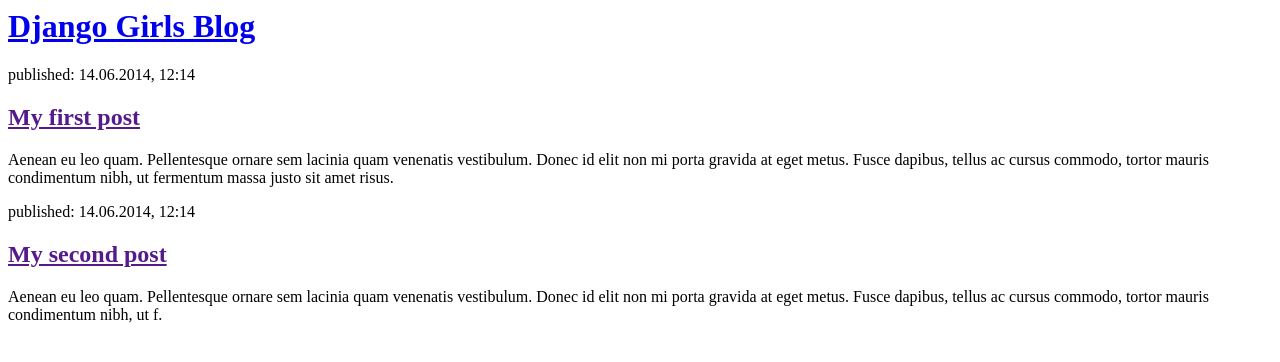
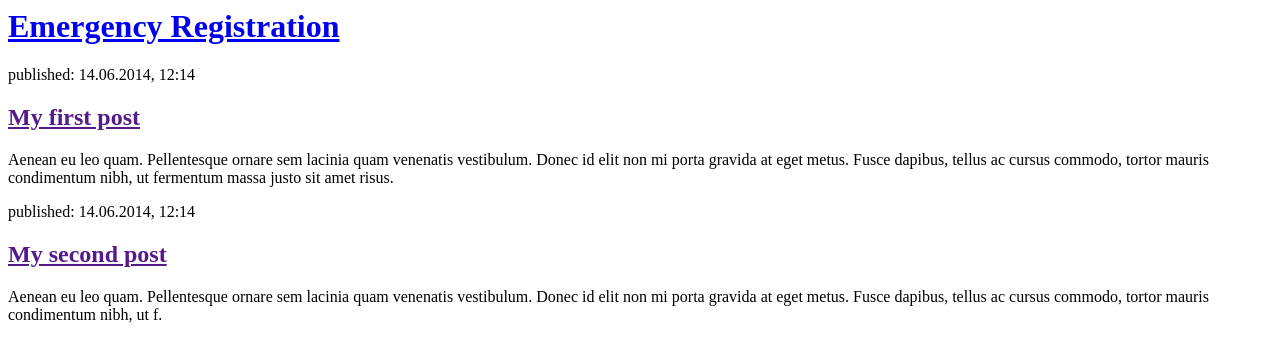
Before and after one commit to ishmaelsheban19/my-django-Ishapp, a Django app: page / in a window 1280 px wide. Shown: the top 362 px of the page. Run offline with Django 3.2, Linux system fonts and the light colour scheme.

Commit message:
Edit title for homepage

```diff
--- a/blog/templates/blog/post_list.html
+++ b/blog/templates/blog/post_list.html
@@ -1,10 +1,10 @@
 <html>
     <head>
-        <title>Django Girls blog</title>
+        <title>Triage | E-Registration</title>
     </head>
     <body>
         <div>
-            <h1><a href="/">Django Girls Blog</a></h1>
+            <h1><a href="/">Emergency Registration</a></h1>
         </div>
 
         <div>
```
